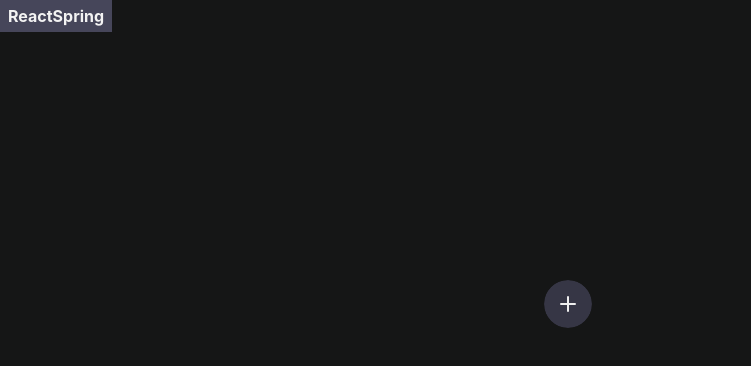
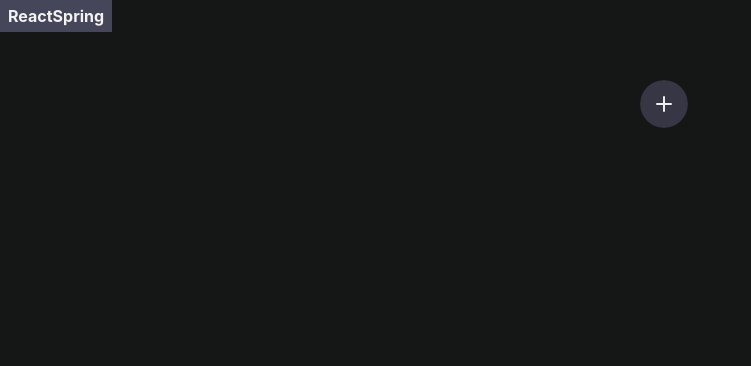
Before and after one commit to sidhlee/react-spring-v9-examples, a React (Create React App) app: page /expanding-menu-button in a window 1280 px wide. Shown: the top 366 px of the page, without its empty margins (0-751 px from the left). Built offline with nearby package versions, Linux system fonts and the light colour scheme.

Commit message:
Add comments and change component name for readability

```diff
--- a/src/examples/ExpandingMenuButton/index.tsx
+++ b/src/examples/ExpandingMenuButton/index.tsx
@@ -3,22 +3,21 @@ import { useSpring } from 'react-spring';
 import { X, Plus } from 'react-feather';
 
 import {
-  Layout,
-  Container,
-  Inner,
-  InnerInverter,
-  Content,
-  Menu,
+  Expander,
+  Inverter,
+  MenuWrapper,
+  MenuItems,
   CloseBtn,
   ExpandBtn,
 } from './styles';
 import { usePrevious } from '../../hooks';
 
-type ExpandingMenuButtonProps = {};
+// Inspired by:
+// https://developers.google.com/web/updates/2017/03/performant-expand-and-collapse#a_more_advanced_version_circular_reveals
 
 let render = 0;
 
-const ExpandingMenuButton = (props: ExpandingMenuButtonProps) => {
+const ExpandingMenuButton = () => {
   const expandedRef = useRef<HTMLDivElement>(null!);
   const collapsedRef = useRef<HTMLButtonElement>(null!);
 
@@ -37,25 +36,34 @@ const ExpandingMenuButton = (props: ExpandingMenuButtonProps) => {
   const prevCollapsedWidth = usePrevious(collapsedWidth);
 
   const collapsedRadius = collapsedWidth / 2;
+
+  // The expanded circle will actually be more than enough to cover the menu wrapper
+  // because transformOrigin is at the center of the button instead of top left corner of the menu
   const expandedRadius = Math.sqrt(expandedWidth ** 2 + expandedHeight ** 2);
-  // scale of collapsedRadius to the expandedRadius
 
   const { width, height, scale, transformOrigin, opacity, rotate } = useSpring({
     to: {
       width: collapsedWidth,
       height: collapsedWidth,
+      // scale of collapsedRadius to the expandedRadius
       scale: open ? expandedRadius / collapsedRadius : 1,
+      // '/ 2' so that the expander scales from the center of the button
+      // Without it, scaling will push the expander out to the top left
       transformOrigin: `${collapsedWidth / 2}px ${collapsedHeight / 2}px`,
       opacity: open ? 0 : 1,
       rotate: open ? 0 : -180,
     },
-    immediate: prevCollapsedWidth === 0,
+    immediate: prevCollapsedWidth === 0, // prevents animation on mount
   });
 
   console.log(render++);
 
-  useEffect(() => {
+  useEffect(
+    () => {
+      // If measuring elements are mounted
       if (expandedRef && collapsedRef) {
+        // this will update state EVERY TIME even if all values inside the passing object
+        // stays the same because React diffs BY REFERENCE.
         setRect({
           collapsedWidth: collapsedRef.current.offsetWidth,
           collapsedHeight: collapsedRef.current.offsetHeight,
@@ -63,32 +71,36 @@ const ExpandingMenuButton = (props: ExpandingMenuButtonProps) => {
           expandedHeight: expandedRef.current.offsetHeight,
         });
       }
-  }, [open]);
+      // 'open' in dep list will cause unnecessary rerender whenever open value changes
+      // because react will update the state with new object (with same values)
+    },
+    [
+      /* open */
+    ]
+  );
 
   return (
-    <Layout>
-      <Container style={{ width: expandedWidth, height: expandedHeight }}>
-        <Inner style={{ width, height, scale, transformOrigin }}>
-          <InnerInverter
+    <Expander style={{ width, height, scale, transformOrigin }}>
+      <Inverter
         style={{
           scale: scale.to((v) => 1 / v),
           transformOrigin,
         }}
       >
-            <Content
+        <MenuWrapper
           ref={expandedRef}
           style={{ opacity: opacity.to((v) => 1 - v) }}
         >
-              <Menu>
+          <MenuItems>
             <li>One</li>
             <li>Two</li>
             <li>Three</li>
             <li>Four</li>
-              </Menu>
+          </MenuItems>
           <CloseBtn onClick={() => setOpen(false)}>
             <X />
           </CloseBtn>
-            </Content>
+        </MenuWrapper>
         <ExpandBtn
           ref={collapsedRef}
           onClick={() => setOpen(true)}
@@ -96,10 +108,8 @@ const ExpandingMenuButton = (props: ExpandingMenuButtonProps) => {
         >
           <Plus />
         </ExpandBtn>
-          </InnerInverter>
-        </Inner>
-      </Container>
-    </Layout>
+      </Inverter>
+    </Expander>
   );
 };
 
--- a/src/examples/ExpandingMenuButton/styles.tsx
+++ b/src/examples/ExpandingMenuButton/styles.tsx
@@ -1,36 +1,31 @@
 import styled from 'styled-components';
 import { a } from 'react-spring';
 
-export const Layout = styled.div`
-  width: 100%;
-  height: 100%;
-  display: grid;
-  place-items: center;
-`;
-
-export const Container = styled.div`
-  position: relative;
-  overflow: hidden;
-`;
-
-export const Inner = styled(a.div)`
+export const Expander = styled(a.div)`
   position: absolute;
-  top: 0;
-  left: 0;
+  top: 10vh;
+  left: 50vw;
   border-radius: 50%;
   overflow: hidden;
   will-change: transform;
 `;
 
-export const InnerInverter = styled(a.div)`
+/**
+ * invert the scale transform of the expander
+ * to keep the scale of the menu consistent.
+ */
+export const Inverter = styled(a.div)`
   will-change: transform;
 `;
 
-export const Content = styled(a.div)`
+/**
+ * Ref will be passed to measure the width and height
+ */
+export const MenuWrapper = styled(a.div)`
   position: absolute;
 `;
 
-export const Menu = styled.ul`
+export const MenuItems = styled.ul`
   min-width: 12rem;
   background: var(--border-color);
   padding: 1em 0;
```
Lines whose indentation alone changed are shown as unchanged.
